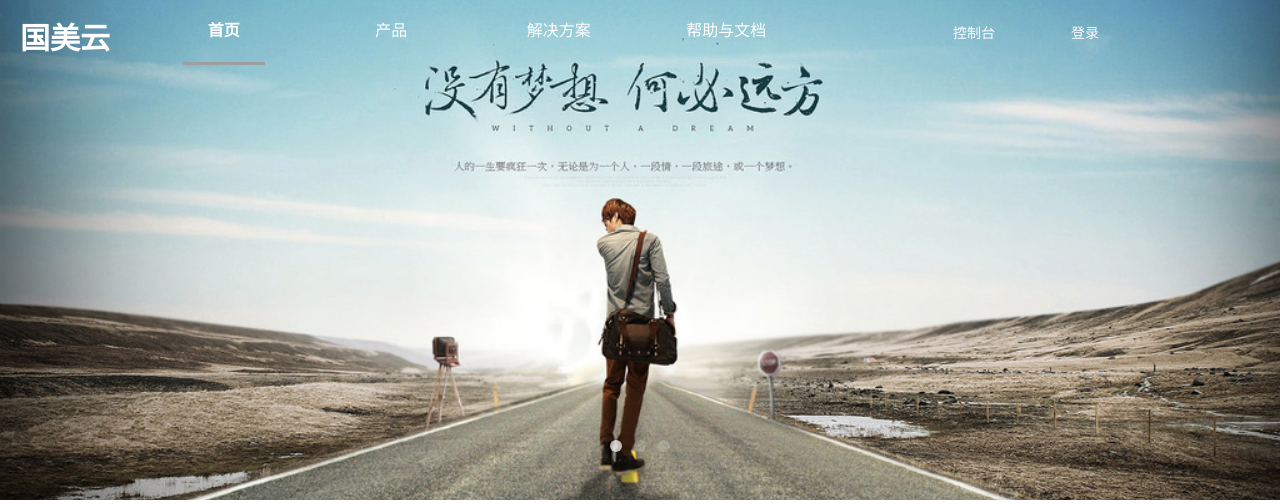
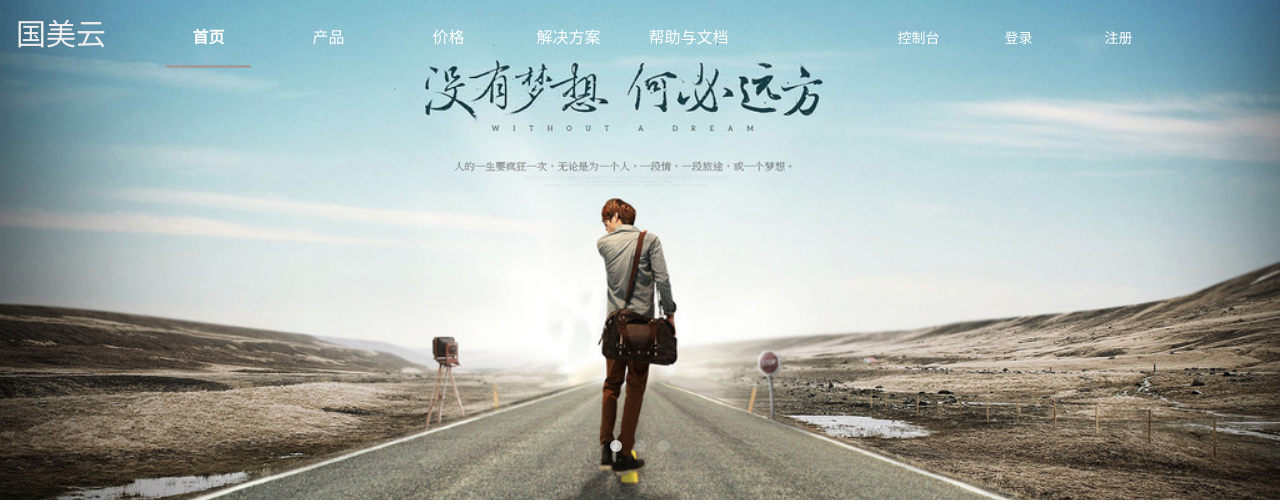
Before and after one commit to songxx0209/Working-Project, a Django app: page /web/index in a window 1280 px wide. Shown: the top 504 px of the page. Run offline with Django 3.2, Linux system fonts and the light colour scheme.

```diff
--- a/cloudweb/settings.py
+++ b/cloudweb/settings.py
@@ -23,9 +23,9 @@ BASE_DIR = os.path.dirname(os.path.dirname(os.path.abspath(__file__)))
 SECRET_KEY = '+)qr-yj@1a&y_2(%a3&#74^0tu4p*!u@c2ew-*_a07q(-d=m4u'
 
 # SECURITY WARNING: don't run with debug turned on in production!
-DEBUG = True
+DEBUG = False
 
-ALLOWED_HOSTS = ['10.112.65.4']
+ALLOWED_HOSTS = ["*"]
 
 
 # Application definition
--- a/static/css/base.css
+++ b/static/css/base.css
@@ -18,10 +18,10 @@ a {
     text-decoration: none;
 }
 
-a:hover {
-    color: #c00;
-    text-decoration: underline;
-}
+/*a:hover {*/
+    /*color: #c00;*/
+    /*text-decoration: underline;*/
+/*}*/
 
 img {
     border: none;
--- a/static/css/style.css
+++ b/static/css/style.css
@@ -598,6 +598,7 @@ h1, h2, h3, h4, h5, h6, figure {
     position: absolute;
     z-index: 1001;
     width: 100%;
+    font-family: "Helvetica Neue",Helvetica,Arial,sans-serif;
 }
 
 @media screen and (max-width: 768px) {
@@ -610,8 +611,7 @@ h1, h2, h3, h4, h5, h6, figure {
     height: 80px;
     padding-top: 43px;
     padding-left: 20px;
-    padding-right: 20px;
-    float: left;
+    /*float: left;*/
     width: 100%;
     -webkit-border-radius: 7px;
     -moz-border-radius: 7px;
@@ -629,18 +629,19 @@ h1, h2, h3, h4, h5, h6, figure {
 
 #fh5co-header h1 a {
     color: white;
+    text-decoration: none;
 }
 
 #fh5co-header h1 a > span {
     color: #00B906;
 }
 
-#fh5co-header .margin-contnet-left a:hover, #fh5co-header .margin-contnet-left  a:active, #fh5co-header .margin-contnet-left a:focus {
-    text-decoration: none;
-    color: white;
-    font-weight: 900;
-    border-bottom: 3px solid #9E9E9E;
-}
+/*#fh5co-header .margin-contnet-left a:hover, #fh5co-header .margin-contnet-left  a:active, #fh5co-header .margin-contnet-left a:focus {*/
+    /*text-decoration: none;*/
+    /*color: white;*/
+    /*font-weight: 900;*/
+    /*border-bottom: 3px solid #9E9E9E;*/
+/*}*/
 
 #fh5co-header h1, #fh5co-header nav {
     /*margin: 38px 0 0 0;*/
@@ -673,6 +674,7 @@ h1, h2, h3, h4, h5, h6, figure {
     font-size: 18px;
     padding: 10px;
     position: relative;
+    background: red;
     -webkit-transition: 0.2s;
     -o-transition: 0.2s;
     transition: 0.2s;
@@ -706,9 +708,12 @@ h1, h2, h3, h4, h5, h6, figure {
     transition: all 0.3s cubic-bezier(0.175, 0.885, 0.32, 1.275);
 }
 
-#fh5co-header nav ul li a:hover {
-    text-decoration: none;
-    color: white;
+.nav>li>a:focus, .nav>li>a:hover{
+   background-color: transparent;
+}
+
+.nav>li>a {
+    padding: 0;
 }
 
 #fh5co-header nav ul li a:hover:after {
@@ -1957,15 +1962,13 @@ body {
 
 .dropdown-content {
     display: none;
-    position: absolute;
     background-color: #f9f9f9;
-    min-width: 160px;
     box-shadow: 0px 8px 16px 0px rgba(0,0,0,0.2);
 }
 
 .dropdown-content a {
     color: black;
-    padding: 0px 16px;
+    /*padding: 0px 16px;*/
     text-decoration: none;
     display: block;
 }
@@ -1975,3 +1978,32 @@ body {
 .dropdown:hover .dropdown-content {
     display: block;
 }
+
+
+#header {
+    height: 70px;
+}
+
+.navbar-nav li {
+    margin: 0 10px;
+  min-width: 100px;
+    min-height: 60px;
+    text-align: center;
+    height: 100%;
+    display: block;
+    line-height: 50px;
+}
+
+
+.button_icon{
+    text-align: center;
+    margin-right: 0px;
+    margin-top: 0px;
+}
+
+.navbar-nav>li>a{
+    line-height: 55px;
+    width: 85%;
+    color: #fff;
+
+}
--- a/static/js/main.js
+++ b/static/js/main.js
@@ -108,7 +108,7 @@
 		$('body').prepend('<div id="fh5co-offcanvas" />');
 		$('#fh5co-offcanvas').prepend('<ul id="fh5co-side-links">');
 		$('body').prepend('<a href="#" class="js-fh5co-nav-toggle fh5co-nav-toggle"><i></i></a>');
-		$('#fh5co-offcanvas').append($('#fh5co-header .row').clone());
+		$('#fh5co-offcanvas').append($('#fh5co-header nav').clone());
 	};
 
 
@@ -220,7 +220,7 @@
 		// centerBlock();
 		responseHeight();
 		mobileMenuOutsideClick();
-		offcanvasMenu();
+		// offcanvasMenu();
 		burgerMenu();
 		toggleBtnColor();
 		contentWayPoint();
--- a/web/templates/_layout.html
+++ b/web/templates/_layout.html
@@ -15,6 +15,8 @@
     <meta name="viewport" content="width=device-width, initial-scale=1">
     {% include 'defalut/css.html' %}
     {% include 'defalut/jquery.html' %}
+    {% block js %}
+    {% endblock %}
 </head>
 <body>
 <div id="fh5co-page">
--- a/web/templates/defalut/header.html
+++ b/web/templates/defalut/header.html
@@ -1,41 +1,35 @@
 <header id="fh5co-header" role="banner">
-    <div class="container" style="margin: 0;padding: 0;">
-            <div class="row" style="height: 65px">
-                <div class="col-md-2 col-sm-12 col-sm-push-0 col-xs-12 col-xs-push-0 ">
-                    <h1 style="margin: 38px 0 0 20px;"><a href="/">国美云</a></h1>
-                </div>
-                <div class="col-md-7 col-sm-12 col-sm-push-0 col-xs-12 col-xs-push-0 margin-contnet-left ">
-                    <div class="col-md-3  navigation-items">
-                        <a href="/" class="full-link">首页</a>
-                    </div>
-                    <div class="col-md-3  navigation-items">
-                        <div class="dropdown">
-                            <a  href="javascript:void(0)" class="full-link dropdown">产品</a>
-                            <div class="dropdown-content">
-                                <a href="/web/product/server">云服务器</a>
-                                <a href="/web/product/lb">负载均衡</a>
-                            </div>
-                        </div>
-                    </div>
-                    <div class="col-md-3  navigation-items">
-                        <a href="/web/solution" class="full-link ">解决方案</a>
-                    </div>
-                    <div class="col-md-3  navigation-items">
-                        <a href="http://portal-doc.pt.gomedc.com/gomecloud/cloudsummary.html" class="full-link ">帮助与文档</a>
-                    </div>
-                </div>
-                <div class="col-md-3" style="margin-left: 35px">
-                    <div class="row ">
-                        <div class="col-md-6 navigation-font">
-                            <div class="">
-                                <a href="http://sso.cloud.pt.gomedc.com/view/login.html" style="color: white;">控制台</a>
-                            </div>
-                        </div>
-                        <div class="col-md-6 navigation-font" style="text-align: center">
-                            <a href="http://sso.cloud.pt.gomedc.com/view/login.html" style="color: white;">登录</a>
-                        </div>
-                    </div>
-                </div>
-            </div>
+    <div class="navbar" role="navigation">
+        <div class="navbar-header">
+            <button class="navbar-toggle " type="button" data-toggle="collapse"
+                    data-target=".navbar-responsive-collapse">
+                <span class="icon-bar" style="background-color: #eee;"></span>
+                <span class="icon-bar" style="background-color: #eee;"></span>
+                <span class="icon-bar" style="background-color: #eee;"></span>
+            </button>
+            <a href="/" class="navbar-brand" style="font-size: 30px;color: #eee;margin: 9px 0 0 0;">国美云</a>
         </div>
+        <div class="collapse navbar-collapse navbar-responsive-collapse">
+            <ul class="nav navbar-nav" style="font-size: 16px;margin-top: 9px;margin-left: 35px">
+                <li><a href="/web/index" id="web_index">首页</a></li>
+                <li class="dropdown " style="padding: 0">
+                    <a href="javascript:void(0)" class="dropdown-toggle" role="button" aria-haspopup="true"
+                       aria-expanded="false" id="web_product">产品</a>
+                    <ul class="dropdown-content">
+                        <li style="margin: 0"><a href="/web/product/server">云服务器</a></li>
+                        <li style="margin: 0"><a href="/web/product/lb">负载均衡</a></li>
+                    </ul>
+                </li>
+                <li><a href="/web/price" id="web_price">价格</a></li>
+                <li><a href="/web/solution">解决方案</a></li>
+                <li><a href="http://portal-doc.pt.gomedc.com/gomecloud/cloudsummary.html">帮助与文档</a></li>
+            </ul>
+            <ul class="nav navbar-nav" style="font-size: 14px;margin:10px 0 0 120px;">
+                <li style="margin: 0;"><a href="http://sso.cloud.pt.gomedc.com/view/login.html">控制台</a></li>
+                <li style="margin: 0;"><a href="http://sso.cloud.pt.gomedc.com/view/login.html">登录</a></li>
+                <li style="margin: 0;"><a href="http://sso.cloud.pt.gomedc.com/view/register.html">注册</a></li>
+            </ul>
+        </div>
+    </div>
+
 </header>
--- a/web/templates/web_index.html
+++ b/web/templates/web_index.html
@@ -1,5 +1,12 @@
 {% extends '_layout.html' %}
 
+{% block js %}
+    <script>
+        $(document).ready(function () {
+            $("#web_index").addClass("active")
+        })
+    </script>
+{% endblock %}
 {% block web_content %}
     {% include 'defalut/flexslider.html' %}
     <div id="fh5co-why-us" class="animate-box">
--- a/web/urls.py
+++ b/web/urls.py
@@ -2,12 +2,14 @@
 # -*-coding:utf-8 -*-
 
 from django.conf.urls import patterns, url
-from web.views import IndexPageView, ProductLbPageView, ProductServerPageView, SolutionPageView
+from web.views import IndexPageView, ProductLbPageView, ProductServerPageView, SolutionPageView, \
+    PricePageView
 
 urlpatterns = [
     url(r'^index$', IndexPageView.as_view()),
     url(r'^product/lb$', ProductLbPageView.as_view()),
     url(r'^product/server$', ProductServerPageView.as_view()),
     url(r'^solution$', SolutionPageView.as_view()),
+    url(r'^price', PricePageView.as_view()),
 
 ]
--- a/web/views.py
+++ b/web/views.py
@@ -13,7 +13,9 @@ class ProductLbPageView(TemplateView):
 class ProductServerPageView(TemplateView):
     template_name = 'web_product_server.html'
 
+class SolutionPageView(TemplateView):
+    template_name = 'web_solution.html'
 
 
-class SolutionPageView(TemplateView):
-    template_name = 'web_solution.html'
+class PricePageView(TemplateView):
+    template_name = 'web_price.html'
```
Also changed, not shown: web/templates/404.html (added, +83 -0 lines), web/templates/500.html (added, +91 -0 lines), web/templates/web_price.html (added, +104 -0 lines), web/templates/web_product_lb.html (+9 -0 lines), web/templates/web_product_server.html (+7 -0 lines), web/templates/web_solution.html (+8 -0 lines), static/images/gome_error.png (added).
